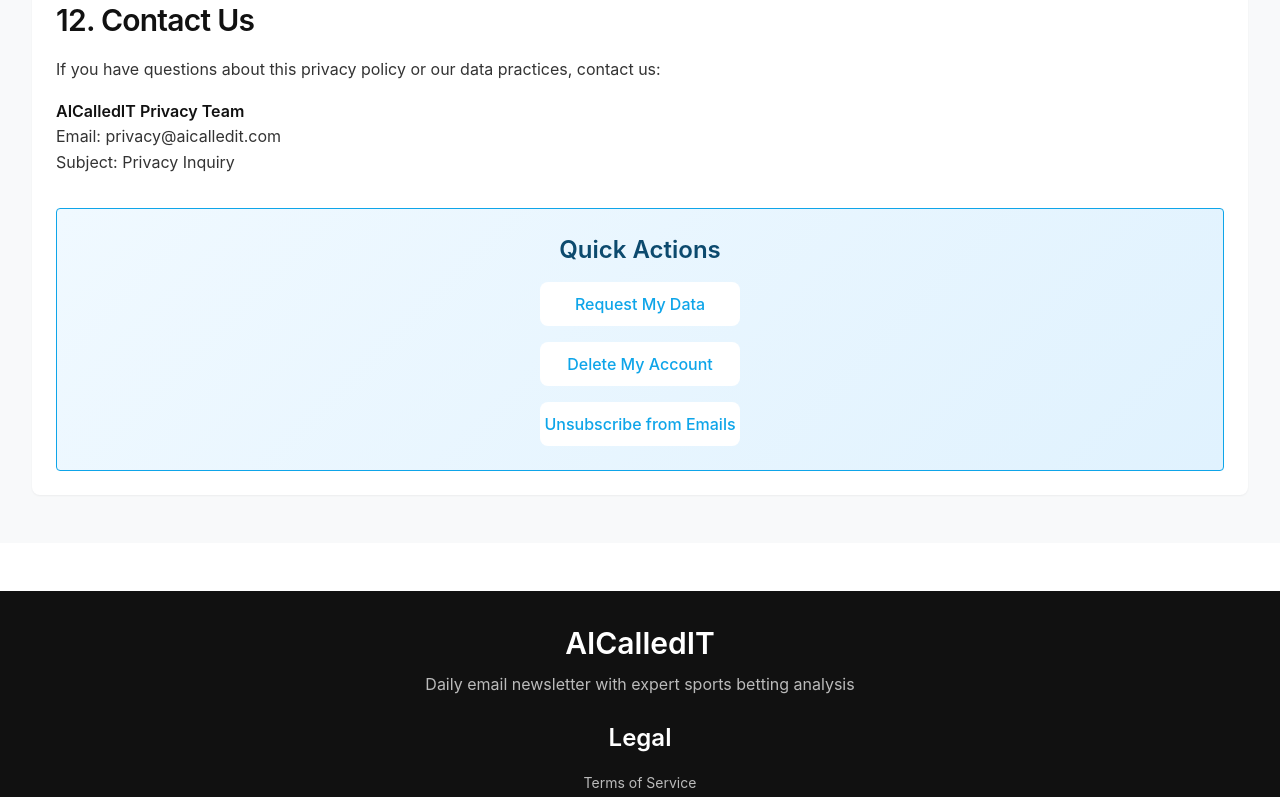
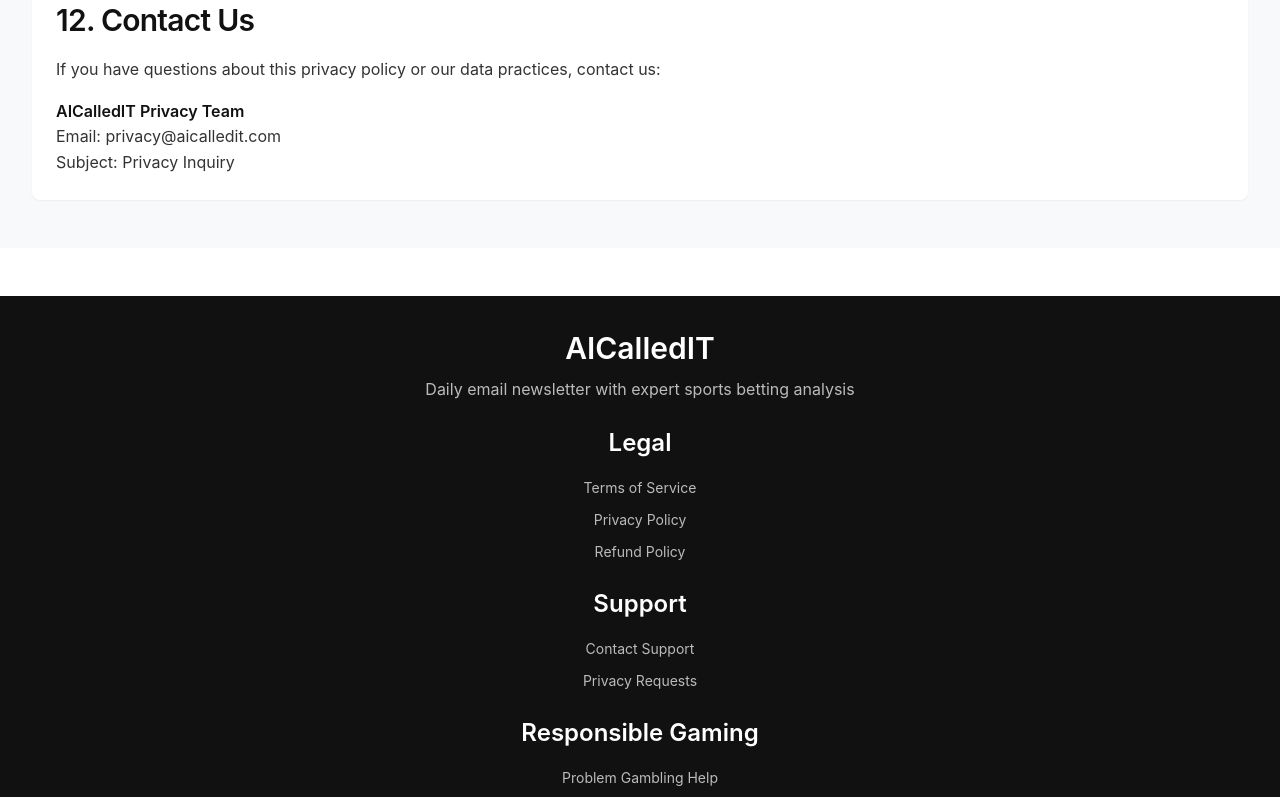
Before and after one commit to raffik16/drivejoy, a Next.js app: page /privacy in a window 1280 px wide. Shown: the part 3484-4281 px from the top of the page. Built offline with nearby package versions, Linux system fonts and the light colour scheme.

Commit message:
remove Quick Actions

```diff
--- a/app/(marketing)/privacy/page.tsx
+++ b/app/(marketing)/privacy/page.tsx
@@ -181,21 +181,6 @@
               Subject: Privacy Inquiry
             </p>
           </section>
-
-          <div className={styles.quickActions}>
-            <h3>Quick Actions</h3>
-            <div className={styles.actionButtons}>
-              <button className={styles.actionButton}>
-                Request My Data
-              </button>
-              <button className={styles.actionButton}>
-                Delete My Account
-              </button>
-              <button className={styles.actionButton}>
-                Unsubscribe from Emails
-              </button>
-            </div>
-          </div>
         </div>
       </div>
     </main>
```
